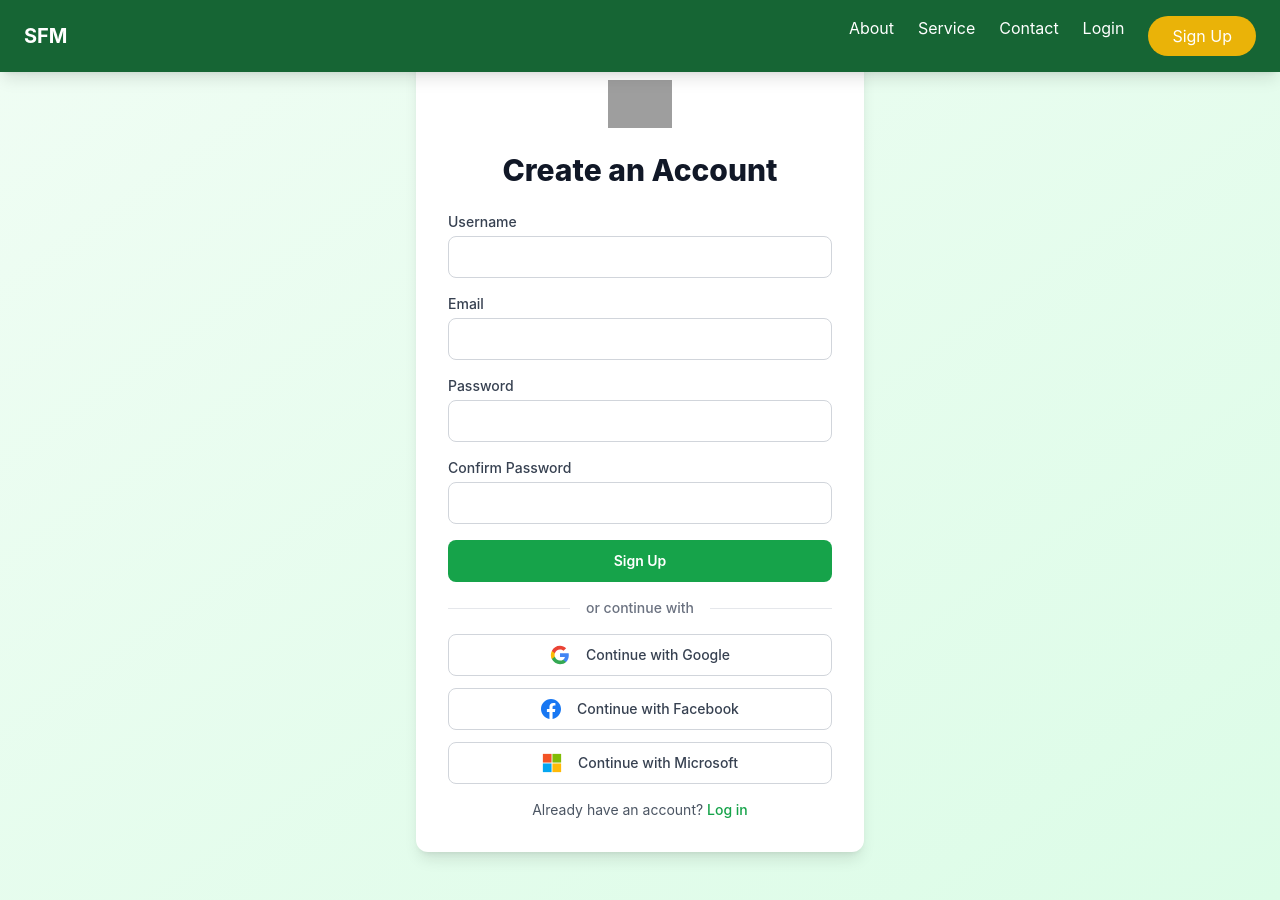
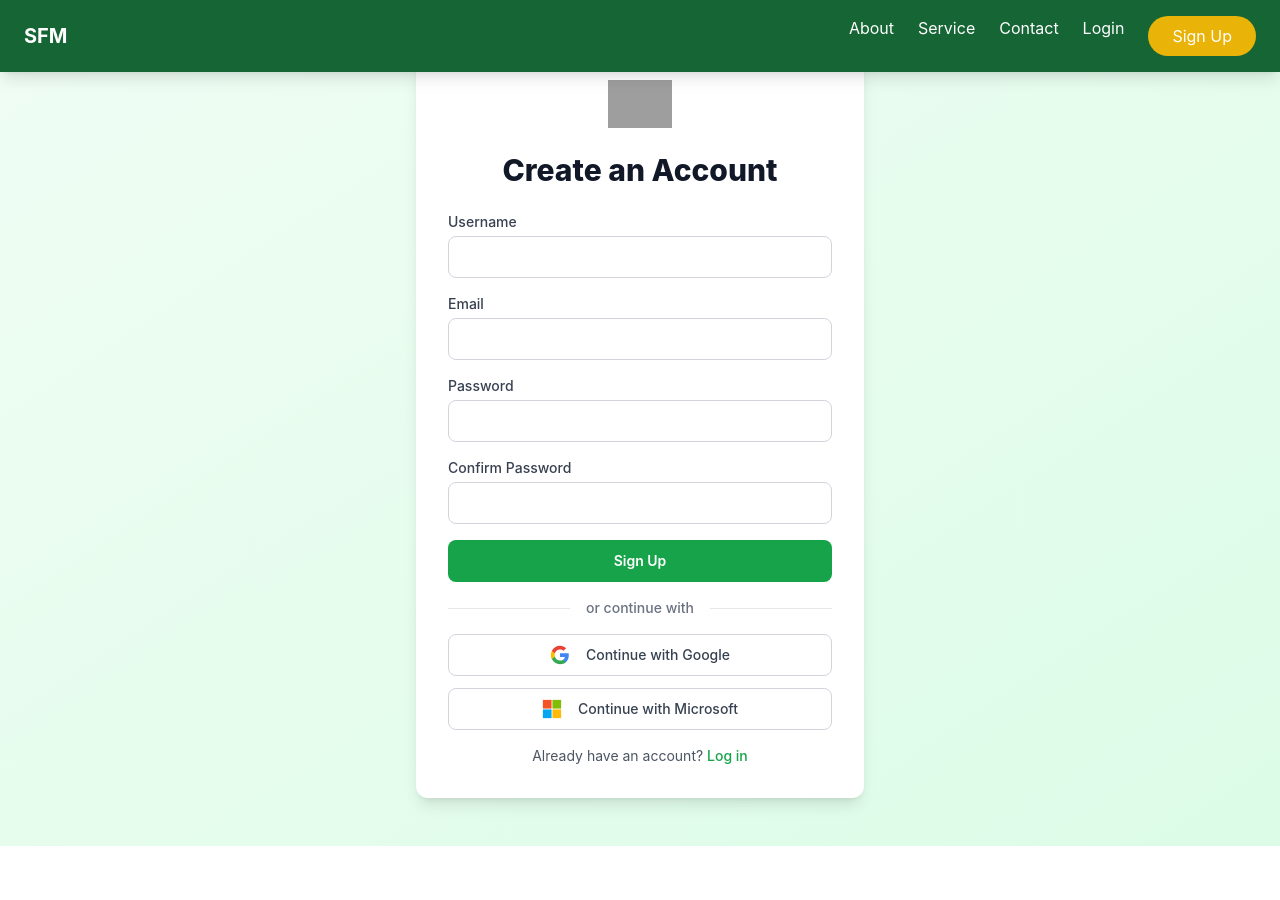
Before and after one commit to shivam19sharma/frontend-sfm, a React (Create React App) app: page /signup in a window 1280 px wide. After the commit the page ends 846 px from the top, so only its background shows below. Built offline with nearby package versions, Linux system fonts and the light colour scheme; grey boxes are pictures that could not be loaded.

Commit message:
added Login page and signup page By Roshan

```diff
--- a/src/core/LoginPage.jsx
+++ b/src/core/LoginPage.jsx
@@ -48,11 +48,12 @@ const LoginPage = () => {
         body: JSON.stringify(formData)
       });
 
-      if (!response.ok) throw new Error('Invalid credentials');
+      if (!response.ok) throw new Error('Login failed');
 
       const data = await response.json();
+      console.log(data);
     } catch (err) {
-      setError(err.message);
+      console.error(err.message);
     }
   };
 
--- a/src/core/SignUpPage.jsx
+++ b/src/core/SignUpPage.jsx
@@ -16,12 +16,6 @@ const MicrosoftIcon = () => (
     <path fill="#81bc06" d="M12 1h10v10H12z"/>
     <path fill="#05a6f0" d="M1 12h10v10H1z"/>
     <path fill="#ffba08" d="M12 12h10v10H12z"/>
-  </svg>
-);
-
-const FacebookIcon = () => (
-  <svg className="h-5 w-5 mr-2" viewBox="0 0 24 24" xmlns="http://www.w3.org/2000/svg">
-    <path fill="#1877F2" d="M24 12.073c0-6.627-5.373-12-12-12s-12 5.373-12 12c0 5.99 4.388 10.954 10.125 11.854v-8.385H7.078v-3.47h3.047V9.43c0-3.007 1.792-4.669 4.533-4.669 1.312 0 2.686.235 2.686.235v2.953H15.83c-1.491 0-1.956.925-1.956 1.874v2.25h3.328l-.532 3.47h-2.796v8.385C19.612 23.027 24 18.062 24 12.073z"/>
   </svg>
 );
 
@@ -165,13 +159,6 @@ const SignUpPage = () => {
               type="button"
               className="w-full flex justify-center items-center gap-2 py-2.5 px-4 border border-gray-300 rounded-lg text-sm font-medium text-gray-700 bg-white hover:bg-gray-50 focus:outline-none focus:ring-2 focus:ring-offset-2 focus:ring-green-500 transition duration-150 ease-in-out"
             >
-              <FacebookIcon />
-              Continue with Facebook
-            </button>
-            <button
-              type="button"
-              className="w-full flex justify-center items-center gap-2 py-2.5 px-4 border border-gray-300 rounded-lg text-sm font-medium text-gray-700 bg-white hover:bg-gray-50 focus:outline-none focus:ring-2 focus:ring-offset-2 focus:ring-green-500 transition duration-150 ease-in-out"
-            >
               <MicrosoftIcon />
               Continue with Microsoft
             </button>
```
